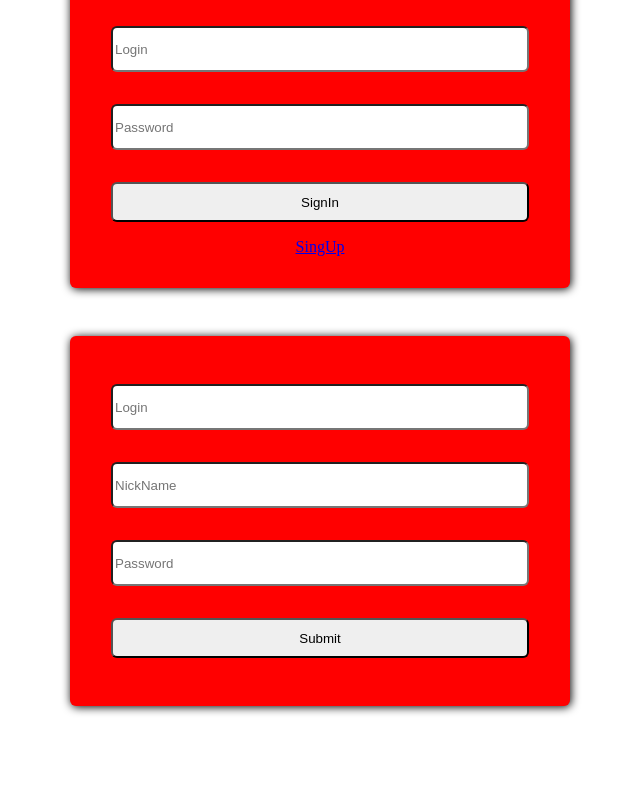
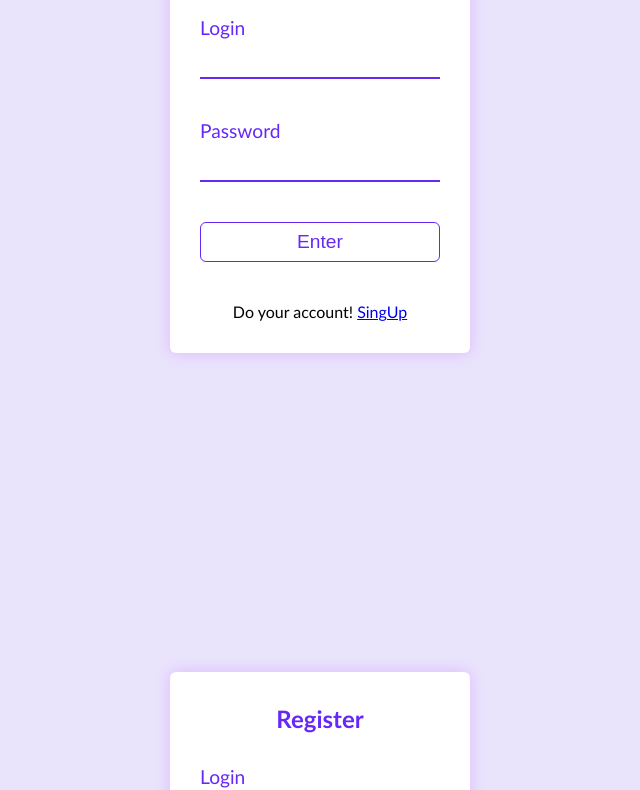
Before and after one commit to Ivox12/NodeChatV2.0, a website: page app/views/home.html in a window 1280 px wide. Shown: the part 236-1026 px from the top of the page, without its empty margins (320-960 px from the left). Drawn offline with Linux system fonts and the light colour scheme.

Commit message:
07/08
att

```diff
--- a/app/views/home.html
+++ b/app/views/home.html
@@ -7,29 +7,36 @@
     <title>Chat V2</title>
 </head>
 <body>
-    <section id="login">
-        <div  class="square column">
-            <div class="logo">
-                <img style="width: 150px; height: 150px; background-color: blue;">
-            </div>
-            <form action="#" method="#" class="column">
-                <input class="input-default" type="text" name="lg" id="lg" placeholder="Login">
-                <input class="input-default" type="password" name="pw" id="pw   " placeholder="Password">
-                <button class="input-default" type="submit">SignIn</button>
+    <section id="home">
+        <div  class="square">
+            <h2 class="square-header">Chat V2.0</h2>
+            <form action="#" method="#" class="default-form">
+                <label class="label">Login</label>
+                <input class="input-default" type="text" name="lg" id="lg">
+                <label class="label">Password</label>
+                <input class="input-default" type="password" name="pw" id="pw">
+                <button class="input-default bg-outline-purple" type="submit">Enter</button>
             </form>
             <div class="register">
-                <a href="#">SingUp</a>
+                <span>Do your account! </span>
+                <a href="javascript:regHome();">SingUp</a>
             </div>
         </div>
-    </section>
-    <section id="register">
-        <div class="square column">
-            <form action="#" method="post" class="column">
-                <input class="input-default" type="text" name="" id="" placeholder="Login">
-                <input class="input-default" type="text" name="" id="" placeholder="NickName">
-                <input class="input-default" type="password" name="" id="" placeholder="Password">
-                <button class="input-default" type="submit">Submit</button>
+        <div class="square">
+            <h2 class="square-header">Register</h2>
+            <form action="#" method="post" class="default-form">
+                <label class="label">Login</label>
+                <input class="input-default" type="text" name="" id="">
+                <label class="label">NickName</label>
+                <input class="input-default" type="text" name="" id="">
+                <label class="label">Password</label>
+                <input class="input-default" type="password" name="" id="">
+                <button class="input-default bg-outline-purple" type="submit">Submit</button>
             </form>
+            <div class="register">
+                <span>Already have an account?</span>
+                <a href="javascript:logHome();">SingIn</a>
+            </div>
         </div>
     </section>
     <section id="popups">
@@ -38,6 +45,7 @@
         </div>
     </section>
 </body>
+<script type="text/javascript" src="/js/logReg.js"></script>
 </html>
 
 <h1>teste</h1>
--- /dev/null
+++ b/public/js/logReg.js
@@ -0,0 +1,8 @@
+function regHome() {
+    console.log('alo');
+    window.scroll(0, window.innerHeight);
+}
+
+function logHome() {
+    window.scroll(0,0);
+}
--- a/public/styles/style.css
+++ b/public/styles/style.css
@@ -1,46 +1,90 @@
-@media screen and (min-width: 400px) {
-   .square {
-       max-width: 500px;
-   }
+:root{
+    --primary: #F2F2F2 ;
+    --secondary:#CDCDCD;
+    --purple:#6528F7;
+    --light-purple:#A076F9;
+    --bg-light-purple: #e9e4fc;
 }
 
-section{
-    margin: 3rem;
+* {
+    margin: 0;
+    padding: 0;
+    box-sizing: border-box;
+    scroll-behavior:smooth;
 }
 
-.logo{
+body {
+    overflow:hidden;
+    background-color: var(--bg-light-purple);
+    font-family:'Trebuchet MS', 'Lucida Sans Unicode', 'Lucida Grande', 'Lucida Sans', Arial, sans-serif;
+}
+
+#home {
     display: flex;
-    justify-content: center;
-    margin-bottom: 1rem;
+    flex-direction: column;
+    justify-content: space-around;
+    height: 200vh;
 }
 
 .square {
-    margin: auto;
-    width: 80%;
-    background-color: red;
-    box-shadow: 1px 1px 10px;
+    background-color: white;
+    box-shadow: 0px 0px 15px 1px rgb(223 188 255);
     border-radius: 6px;
+    margin-inline: auto;
+    width: 300px;
     padding-top: 2rem;
     padding-bottom: 2rem;
 }
 
-.column {
+.default-form {
+    color: var(--purple);
     display: flex;
+    justify-content: center;
     flex-direction: column;
-    justify-content: center;
+    flex-wrap: wrap;
+    align-items: center;
 }
 
-form {
-    margin: auto;
-    width: 450px;
+.label {
+    text-align: start;
+    width: 80%;
+    font-size: 1.2rem;
+}
+
+.input-default {
+    margin-bottom: 2.5rem;
+    border: none;
+    border-bottom: 2px solid var(--purple);
+    outline: none;
+    height: 40px;
+    width: 80%;
+    font-size: 1.2rem;
+}
+
+.bg-purple {
+    background-color: var(--purple);
+    color: var(--primary);
+    text-shadow: 0.5px 0.5px black;
+}
+
+.bg-outline-purple {
+    background-color: transparent;
+    border: 1px solid var(--purple);
+    color: var(--purple);
+    border-radius: 6px;
+}
+
+.bg-outline-purple:hover {
+    background-color: var(--purple);
+    color: white;
 }
 
 .register {
     text-align: center;
 }
 
-.input-default{
-    min-height: 40px;
-    border-radius: 6px;
-    margin: 1rem;
+.square-header {
+    text-align: center;
+    padding-bottom: 2rem;
+    color: var(--purple);
 }
```
